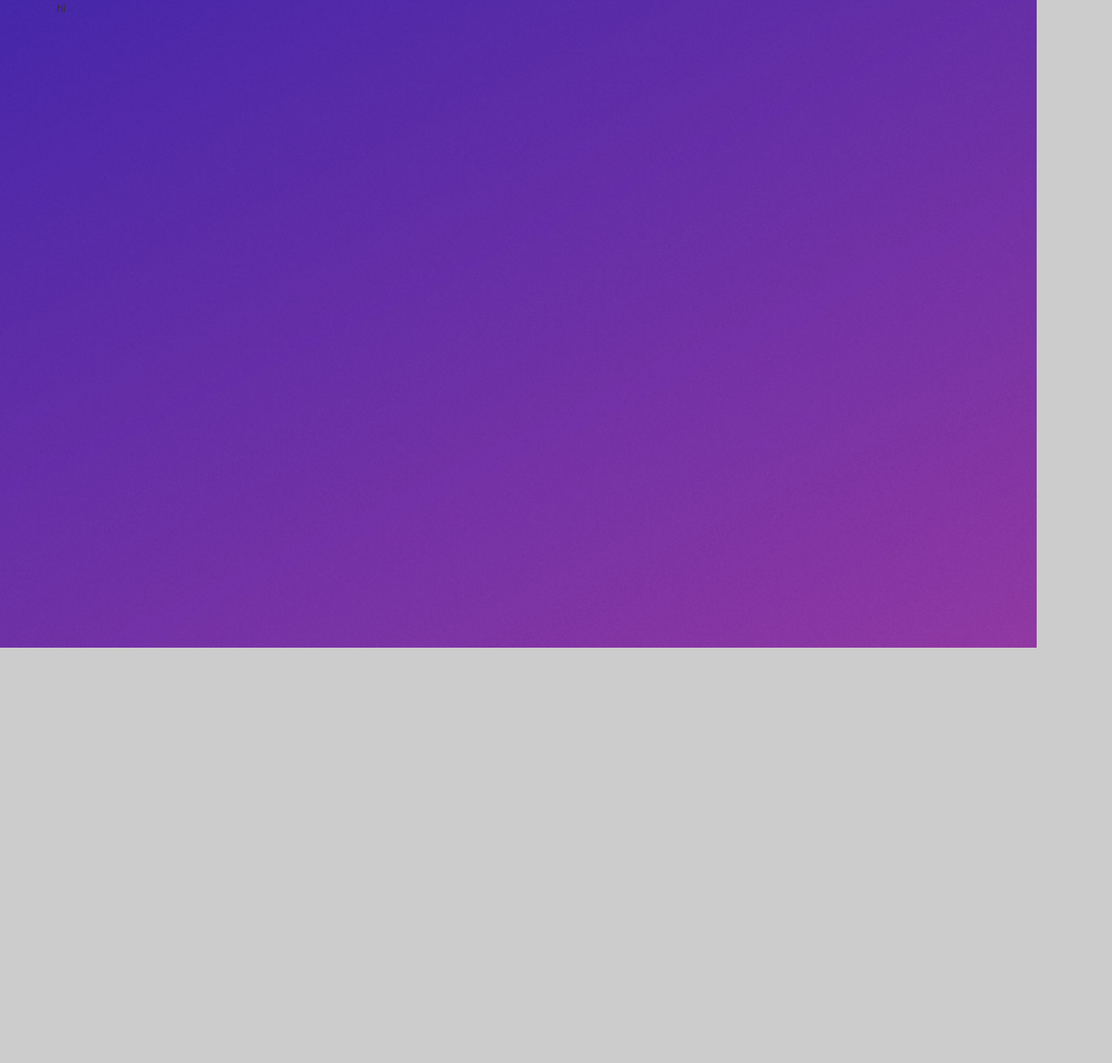
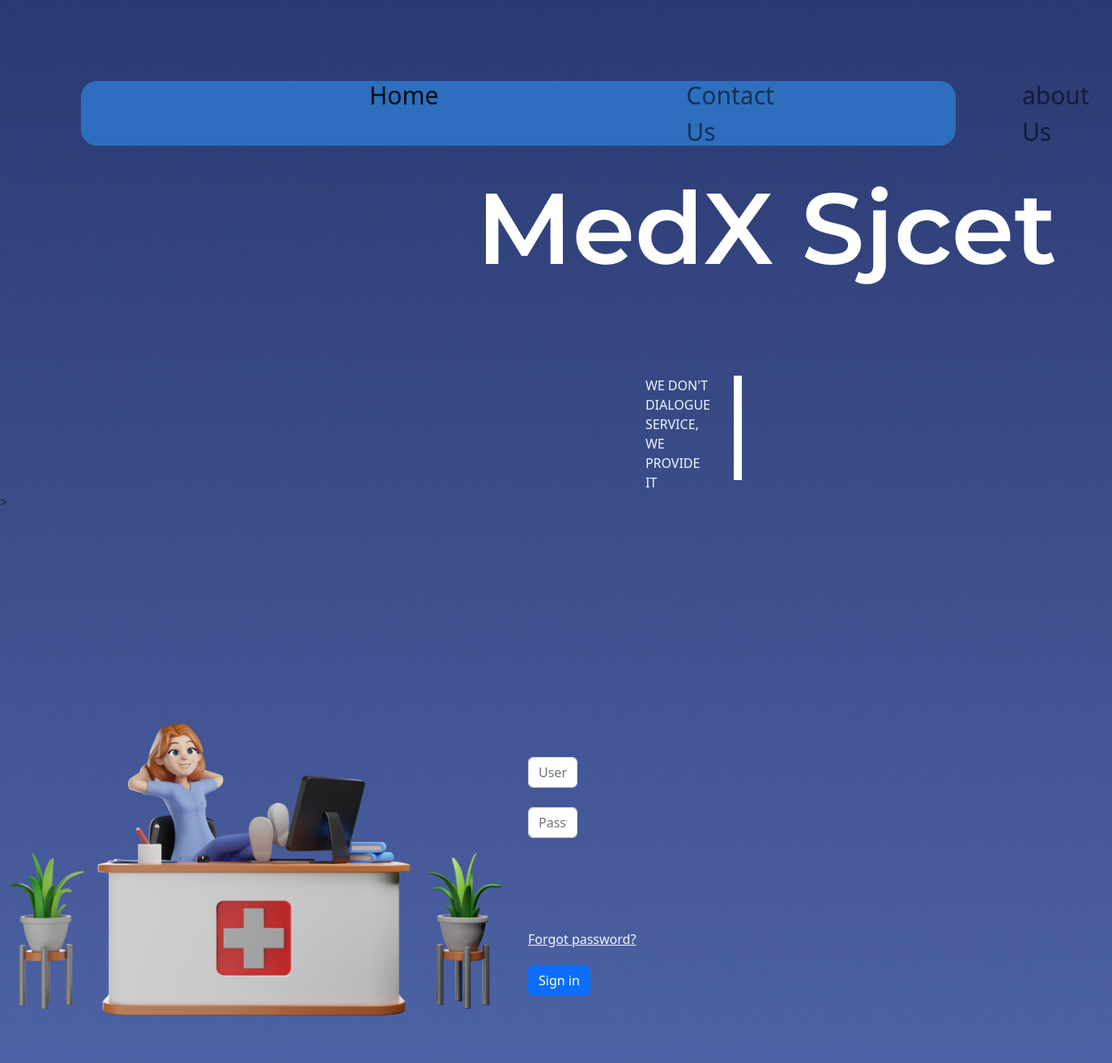
Before and after one commit to Melissa2001/hopital-management-system, a plain HTML site: page index.html in a window 1280 px wide. Shown: the whole page at 81% size, 1373 px wide, since content can reach past the window. Before the commit the page ends 800 px from the top, so only its background shows below. Drawn offline with nearby package versions, Linux system fonts and the light colour scheme.

Commit message:
HOME PAGE updated

```diff
--- /dev/null
+++ b/Frontend/homepage/contents/addDoctor.css
@@ -0,0 +1,42 @@
+body{
+    background-image: url("img/Rec.png") ;
+    background-color: #cccccc;
+    background-size: cover;
+    background-repeat: no-repeat;
+}
+
+.navbar{
+    height: 80px;
+    margin-left: 100px;
+    margin-right: 100px;
+    border-radius: 20px;
+    margin-top: 100px;
+    background-color: #2D6EBE;
+
+}
+
+.collapse{
+    margin-left: 50px;
+}
+.nav-item{
+
+    padding: 10px 20px;
+    font-size: 30px;
+    margin-left: 300px;
+}
+.img1{
+    margin-left: 90px;
+}
+.img2{
+    margin-left: 20cm;
+}
+#docdet{
+    margin-left: 14cm;
+}
+#rbutton{
+    margin-left: 12cm;
+    height: 1.25cm;
+    width: 3cm;
+
+
+}
--- a/Frontend/homepage/style.css
+++ b/Frontend/homepage/style.css
@@ -1,6 +1,67 @@
-body {
-    background-image: url("contents/bkimage.png") ;
+body{
+    background-image: url("contents/img/Rec.png") ;
     background-color: #cccccc;
     background-size: cover;
     background-repeat: no-repeat;
-   }
+}
+
+.navbar{
+    height: 80px;
+    margin-left: 100px;
+    margin-right: 100px;
+    border-radius: 20px;
+    margin-top: 100px;
+    background-color: #2D6EBE;
+
+}
+.img{
+    margin-left: 600px;
+    margin-top: 50px;
+
+}
+
+.collapse{
+    margin-left: 50px;
+}
+.nav-item{
+
+    padding: 10px 20px;
+    font-size: 30px;
+    margin-left: 250px;
+}
+
+.docimg{
+    margin-bottom: 40px;
+}
+
+.row{
+    margin-top: 3cm;
+}
+
+.wrti{
+    font-size: 16px;
+    color: aliceblue;
+}
+
+
+.form-outline{
+
+    margin-right: 15cm;
+}
+#forget{
+    color: aliceblue;
+
+    margin-right: 10cm;
+
+}
+#sign{
+    margin-top: 20px;
+}
+
+
+#loginName{
+    margin-top: 5cm;
+}
+#docpic{
+    width: 100%;
+}
--- a/index.html
+++ b/index.html
@@ -1,26 +1,131 @@
 <!DOCTYPE html>
 <html lang="en">
 <head>
+
+    <!-- CSS only -->
+<link href="https://cdn.jsdelivr.net/npm/bootstrap@5.2.0/dist/css/bootstrap.min.css" rel="stylesheet" integrity="sha384-gH2yIJqKdNHPEq0n4Mqa/HGKIhSkIHeL5AyhkYV8i59U5AR6csBvApHHNl/vI1Bx" crossorigin="anonymous">
+
     <meta charset="UTF-8">
     <meta http-equiv="X-UA-Compatible" content="IE=edge">
     <meta name="viewport" content="width=device-width, initial-scale=1.0">
-    <!-- Latest compiled and minified CSS -->
-<link rel="stylesheet" href="https://maxcdn.bootstrapcdn.com/bootstrap/3.4.1/css/bootstrap.min.css">
 
-<!-- jQuery library -->
-<script src="https://ajax.googleapis.com/ajax/libs/jquery/3.6.0/jquery.min.js"></script>
+    <link rel="stylesheet" href="Frontend/homepage/style.css">
 
-<!-- Latest compiled JavaScript -->
-<script src="https://maxcdn.bootstrapcdn.com/bootstrap/3.4.1/js/bootstrap.min.js"></script>
-<link rel="stylesheet" href="Frontend/homepage/style.css">
     <title>Document</title>
 </head>
 <body>
-    <div class="container">
-hi
+
+
+
+
+    <!--navbar-->
+
+    <nav class="navbar navbar-expand-lg navbar-light ">
+        <div class="container-fluid ">
+          <a class="navbar-brand" href="#"></a>
+          <button
+            class="navbar-toggler"
+            type="button"
+            data-mdb-toggle="collapse"
+            data-mdb-target="#navbarNav"
+            aria-controls="navbarNav"
+            aria-expanded="false"
+            aria-label="Toggle navigation"
+          >
+            <i class="fas fa-bars"></i>
+          </button>
+          <div class="collapse navbar-collapse" id="navbarNav ">
+            <ul class="navbar-nav">
+              <li class="nav-item">
+                <a class="nav-link active" aria-current="page" href="#">Home</a>
+              </li>
+              <li class="nav-item">
+                <a class="nav-link" href="#">Contact Us</a>
+              </li>
+              <li class="nav-item">
+                <a class="nav-link" href="#">about Us</a>
+              </li>
+
+            </ul>
+          </div>
+        </div>
+      </nav>
+
+<div class="img">
+      <img src="Frontend/homepage/contents/img/MedX Sjcet.png" >
+
 
 
     </div>
 
+    <div class="row">
+      <div class="col"></div>
+      <div class="col"></div>
+      <div class="col"></div>
+
+      <div class="col"></div>
+      <div class="col-lg-1">
+        <div class="wrti">
+        WE DON'T DIALOGUE SERVICE,
+      WE PROVIDE IT </div>
+      </div>
+      <div class="col"><img src="Frontend/homepage/contents/img/02.png" ></div>
+      <div class="col"></div>
+
+
+
+    </div>
+
+    <!--doctor image-->>
+
+
+
+<div class="id">
+    <div class="row">
+      <div class="col">
+        <img id="docpic" src="Frontend/homepage/contents/img/01.png" >
+      </div>
+      <div class="col">
+
+
+        <form>
+        <!-- Email input -->
+        <div class="form-outline mb-4">
+          <input type="email" id="loginName" placeholder="User Name" class="form-control" />
+
+        </div>
+
+        <!-- Password input -->
+        <div class="form-outline mb-4">
+          <input type="password" id="form2Example2" placeholder="Password" class="form-control" />
+
+        </div>
+
+        <!-- 2 column grid layout for inline styling -->
+        <div class="row ">
+
+          <div class="col">
+            <!-- Simple link -->
+              <a id="forget" href="#">Forgot password?</a>
+          </div>
+        </div>
+
+        <!-- Submit button -->
+        <button  type="button" class="btn btn-primary btn-block mb-4" id="sign">Sign in</button>
+
+        <!-- Register buttons -->
+
+          </button>
+        </div>
+      </form></div>
+</div>
+    </div>
+
+
+
+
+
+
+
 </body>
 </html>
```
Also changed, not shown: Frontend/homepage/contents/img/01.png (added), Frontend/homepage/contents/img/02.png (added), Frontend/homepage/contents/img/MedX Sjcet.png (added), Frontend/homepage/contents/img/Rec.png (added), Frontend/homepage/contents/img/admin.png (added), Frontend/homepage/contents/img/bck.png.png (added), Frontend/homepage/contents/img/bk.png (added), Frontend/homepage/contents/img/buddy-medical-cap 1.png (added), Frontend/homepage/contents/img/frame1.png (added), Frontend/homepage/contents/img/medx1.png (added), Frontend/homepage/contents/img/nurse.png (added), Frontend/homepage/contents/img/sdoc.png (added), Frontend/homepage/contents/img/simg.png (added).
